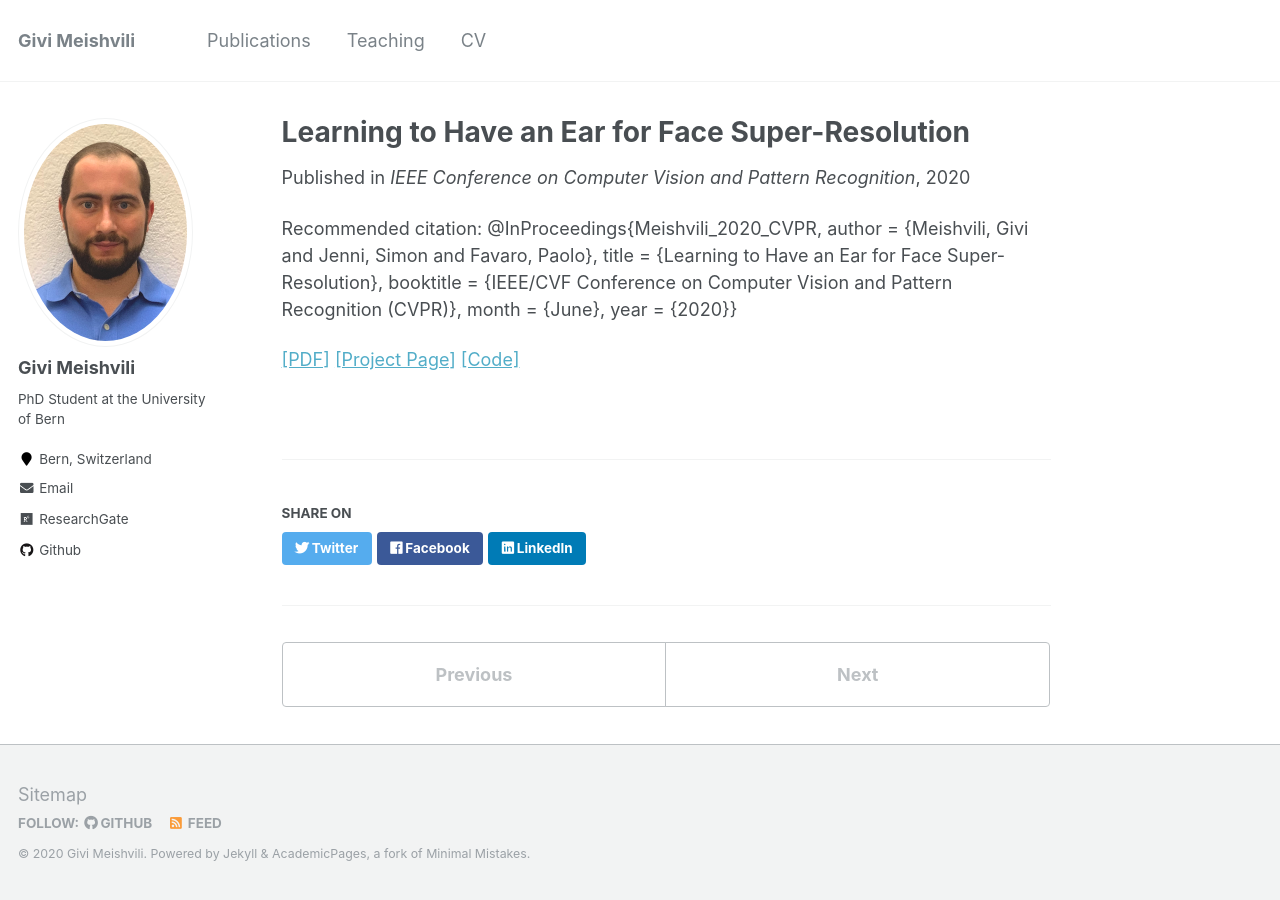
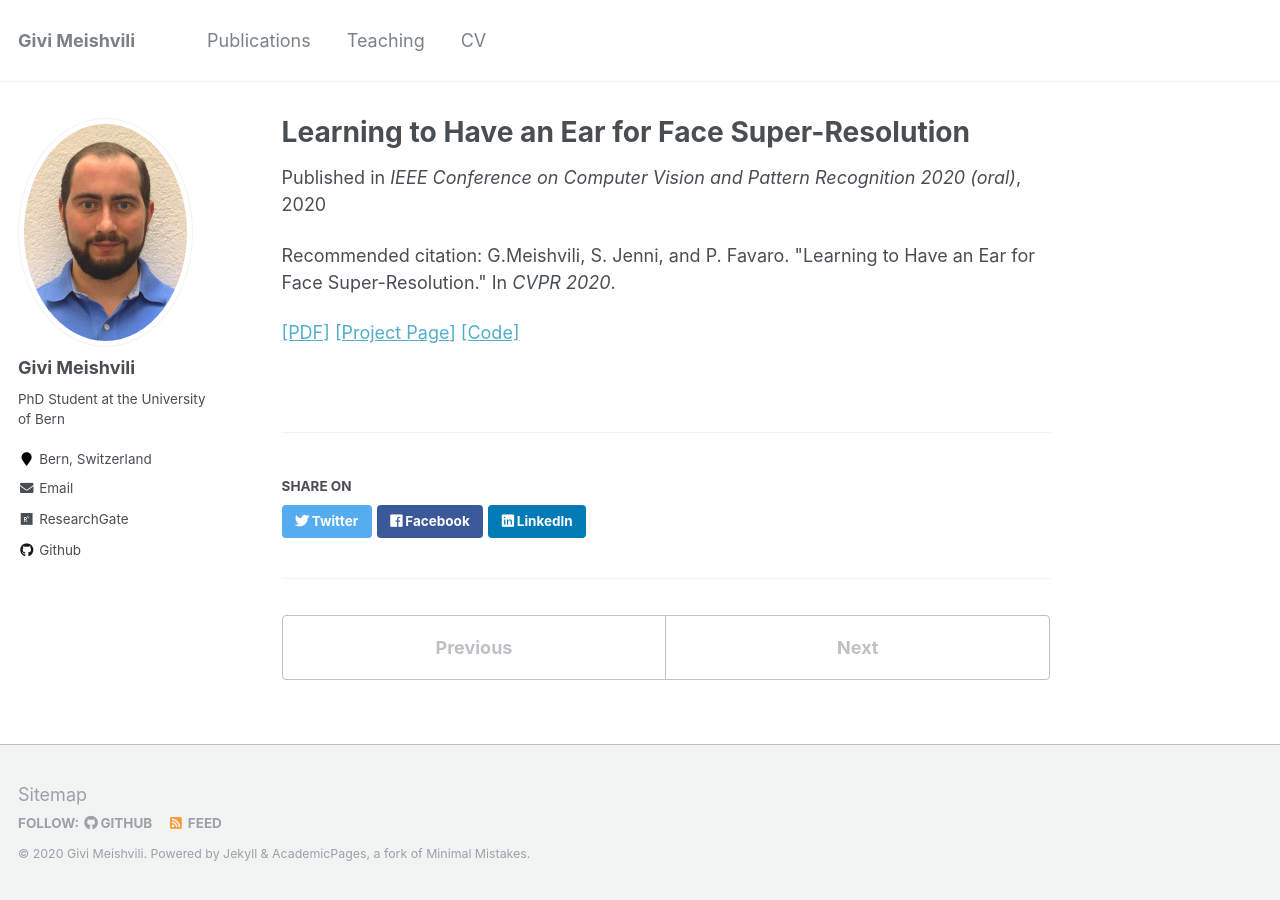
Before and after one commit to gmeishvili/gmeishvili.github.io, a Jekyll site: the page built from _publications/2020-01-01-FaceSR.md, in a window 1280 px wide. Built offline with Jekyll 4.4.1, drawn with Linux system fonts in a browser that asks for light colours.

Commit message:
added eccv2020_2

```diff
--- a/_publications/2020-01-01-FaceSR.md
+++ b/_publications/2020-01-01-FaceSR.md
@@ -4,13 +4,8 @@ collection: publications
 permalink: /publication/2020-01-01-FaceSR
 excerpt: 'G. Meishvili, S. Jenni, and P. Favaro'
 date: 2020-01-01
-venue: 'IEEE Conference on Computer Vision and Pattern Recognition'
-citation: '@InProceedings{Meishvili_2020_CVPR,
-author = {Meishvili, Givi and Jenni, Simon and Favaro, Paolo},
-title = {Learning to Have an Ear for Face Super-Resolution},
-booktitle = {IEEE/CVF Conference on Computer Vision and Pattern Recognition (CVPR)},
-month = {June},
-year = {2020}}'
+venue: 'IEEE Conference on Computer Vision and Pattern Recognition 2020 (oral)'
+citation: 'G.Meishvili, S. Jenni, and P. Favaro. &quot;Learning to Have an Ear for Face Super-Resolution.&quot; In <i>CVPR 2020</i>.'
 ---
 
  [[PDF]](http://openaccess.thecvf.com/content_CVPR_2020/papers/Meishvili_Learning_to_Have_an_Ear_for_Face_Super-Resolution_CVPR_2020_paper.pdf) [[Project Page]](https://gmeishvili.github.io/ear_for_face_super_resolution/index.html) [[Code]](https://github.com/gmeishvili/ear_for_face_super_resolution)
```
Also changed, not shown: 1 other file.
